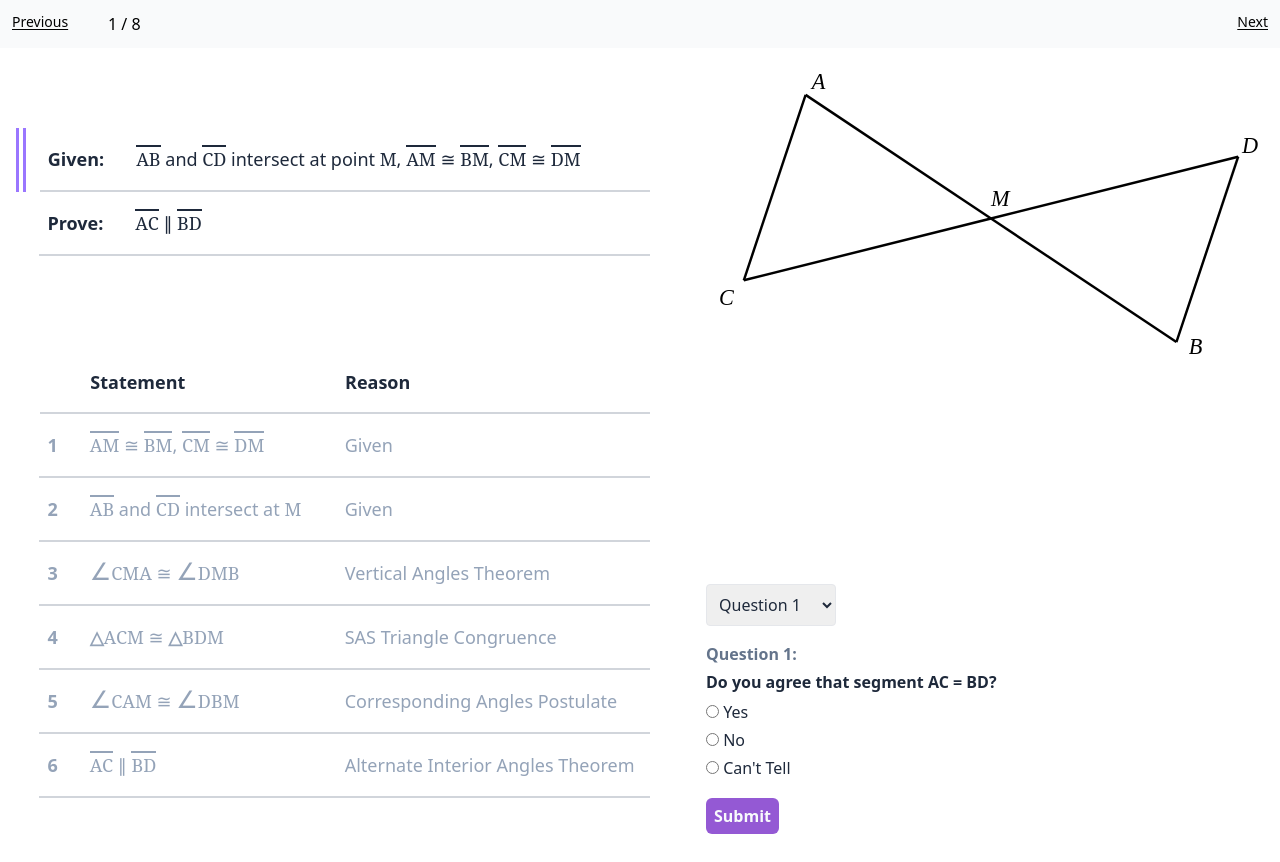
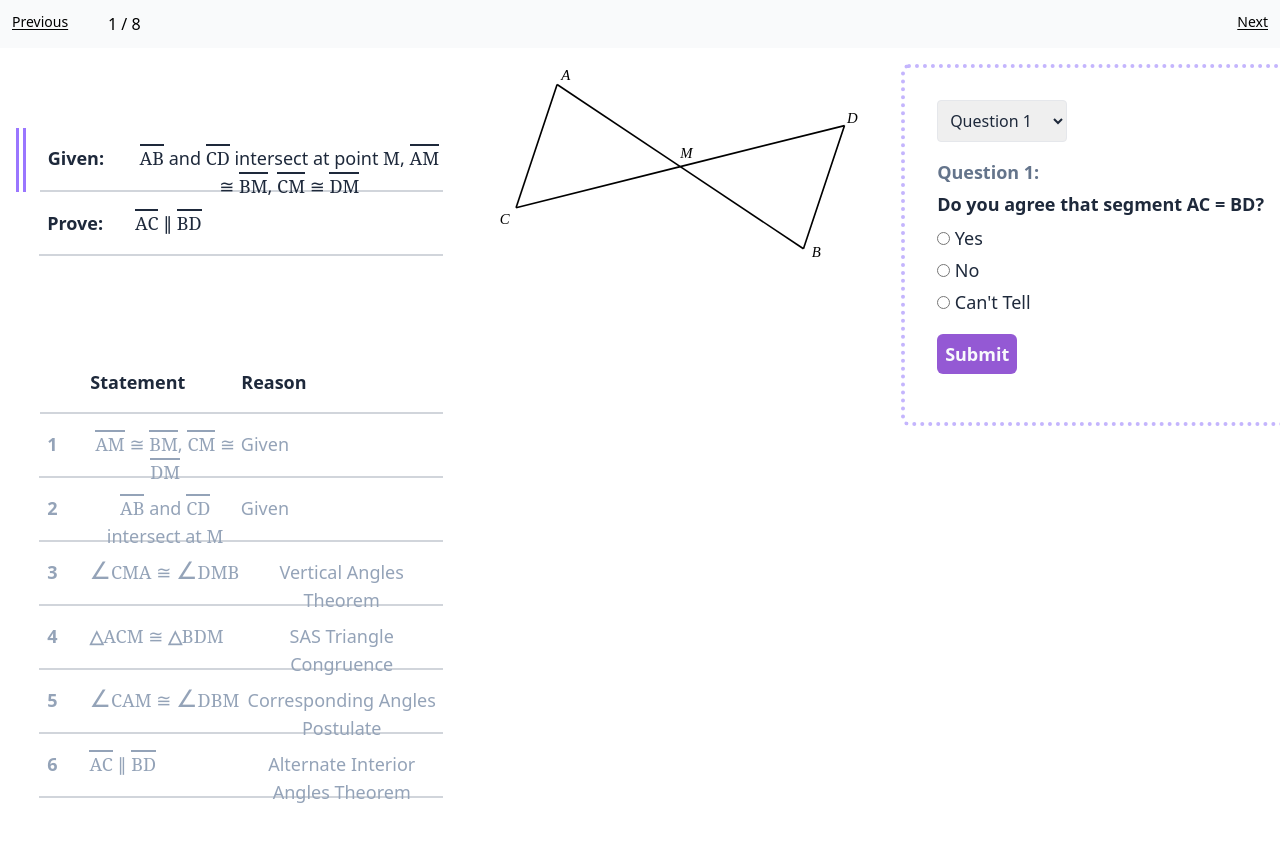
Before and after one commit to hsharriman/ender, a React (Create React App) app: page / in a window 1280 px wide. Both pictures are taken after a click on the button "Test 1". Built offline with nearby package versions, Linux system fonts and the light colour scheme.

Commit message:
Changed formatting

```diff
--- a/src/components/InteractiveAppPage.tsx
+++ b/src/components/InteractiveAppPage.tsx
@@ -48,7 +48,7 @@ export class AppPage extends React.Component<AppPageProps, AppPageState> {
             rowHeight={64}
           />
         )}
-        <div className="top-0 left-0 w-screen max-w-[1400px] min-w-[1300px] xl:justify-start h-full font-notoSans text-slate-800 grid grid-rows-1 grid-cols-2 pt-4 pl-4 gap-4">
+        <div className="top-0 left-0 w-screen max-w-[1800px] min-w-[1300px] xl:justify-start h-full font-notoSans text-slate-800 grid grid-rows-1 grid-cols-2 pt-4 pl-4 gap-4">
           <div id="proof-steps" className="col-start-1">
             <div className="pt-16">
               <ProofRows
@@ -85,10 +85,10 @@ export class AppPage extends React.Component<AppPageProps, AppPageState> {
                 />
               </div>
             </div>
-            <div className="col-span-5 pl-6">
-              <div>
-                <TestQuestions questions={this.props.questions} />
-              </div>
+          </div>
+          <div className="max-w-[400px] h-fit col-start-3 p-8 rounded-lg border-dotted border-4 border-violet-300">
+            <div>
+              <TestQuestions questions={this.props.questions} />
             </div>
           </div>
         </div>
--- a/src/components/MultiSelectQuestion.tsx
+++ b/src/components/MultiSelectQuestion.tsx
@@ -61,12 +61,12 @@ export class MultiSelectQuestion extends React.Component<
     return (
       <div className="">
         <div className="flex flex-col justify-start pb-1">
-          <div className="font-bold text-base text-slate-500">
+          <div className="font-bold text-lg text-slate-500">
             Question {questionNum}:
           </div>
         </div>
-        <div className="font-bold text-base pb-1">{question}</div>
-        <div className="text-base">
+        <div className="font-bold text-lg pb-1">{question}</div>
+        <div className="text-lg">
           {answers.map((answer, index) => {
             return (
               <div className="py-0.5" key={index}>
--- a/src/components/RadioQuestion.tsx
+++ b/src/components/RadioQuestion.tsx
@@ -49,12 +49,12 @@ export class RadioQuestion extends React.Component<
     return (
       <div className="">
         <div className="flex flex-col justify-start pb-1">
-          <div className="font-bold text-base text-slate-500">
+          <div className="font-bold text-lg text-slate-500">
             Question {questionNum}:
           </div>
         </div>
-        <div className="font-bold text-base pb-1">{question}</div>
-        <div className="text-base">
+        <div className="font-bold text-lg pb-1">{question}</div>
+        <div className="text-lg">
           {answers.map((answer, index) => {
             return (
               <div className="py-0.5" key={index}>
--- a/src/components/SubmitQuestion.tsx
+++ b/src/components/SubmitQuestion.tsx
@@ -27,7 +27,7 @@ export class SubmitQuestion extends React.Component<SubmitQuestionProps> {
 
   render() {
     return (
-      <div className="font-bold text-base mt-4 mb-4 text-slate-50">
+      <div className="font-bold text-lg mt-4 mb-4 text-slate-50">
         <button
           onClick={this.props.onClick}
           className="bg-[#9459d4] hover:bg-[#7644ad] focus:bg-[#623691] py-1.5 px-2 rounded-md"
--- a/src/components/TextQuestion.tsx
+++ b/src/components/TextQuestion.tsx
@@ -46,11 +46,11 @@ export class TextQuestion extends React.Component<
     return (
       <div className="">
         <div className="flex flex-col justify-start pb-1">
-          <div className="font-bold text-base text-slate-500">
+          <div className="font-bold text-lg text-slate-500">
             Question {questionNum}:
           </div>
         </div>
-        <div className="font-bold text-base pb-1">{question}</div>
+        <div className="font-bold text-lg pb-1">{question}</div>
         <div className="text-base">
           <textarea
             name={question}
```
